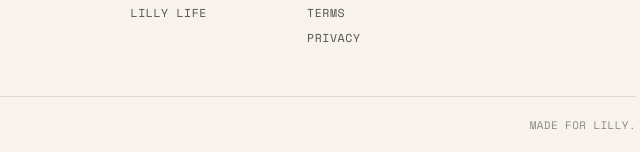
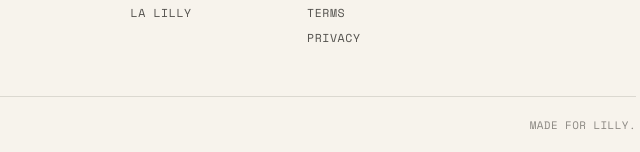
Before and after one commit to Nate10123/lalilly-checkout, a website: page index.html in a window 1280 px wide. Shown: the part 4328-4480 px from the top of the page, 580-1220 px from the left. Drawn offline with nearby package versions, Linux system fonts and the light colour scheme.

Commit message:
Rename footer collection link to La Lilly

```diff
--- a/index.html
+++ b/index.html
@@ -299,7 +299,7 @@
       <span class="footer-label">Shop</span>
       <a href="shop.html">All products</a>
       <a href="index.html#drops">Collections</a>
-      <a href="shop.html?drop=lilly-life">Lilly Life</a>
+      <a href="shop.html?drop=la-lilly">La Lilly</a>
     </div>
     <div>
       <span class="footer-label">Help</span>
```
